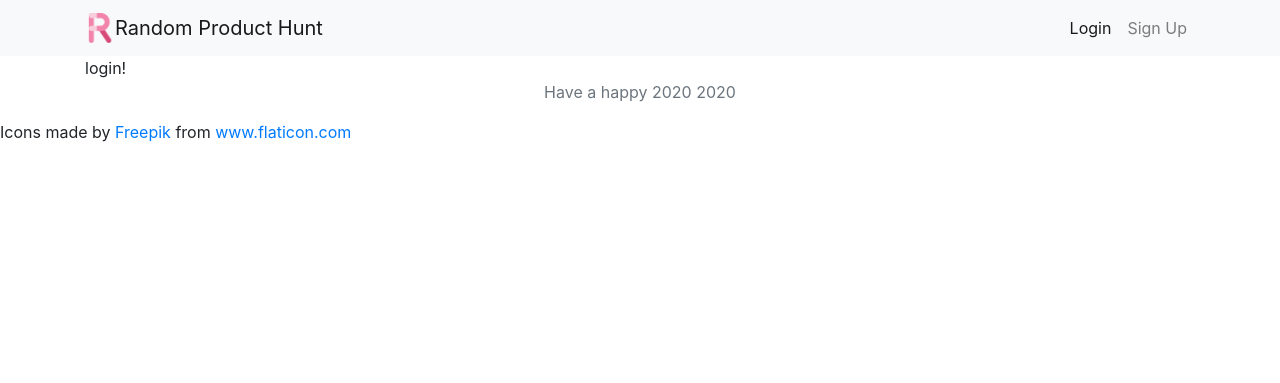
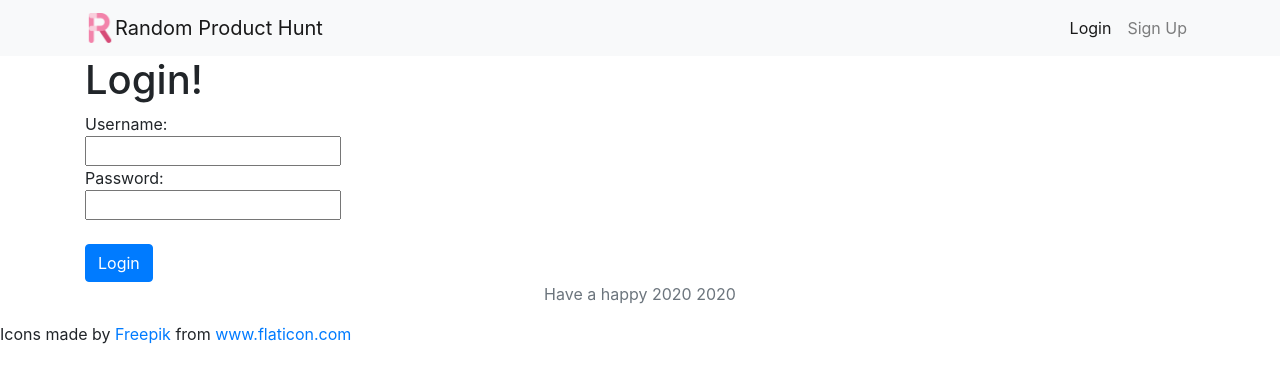
Before and after one commit to stiehlrobot/producthunter-project, a Django app: page /accounts/login in a window 1280 px wide. Shown: the top 383 px of the page. Run offline with Django 3.2, Linux system fonts and the light colour scheme; some libraries are stand-ins or nearby versions.

Commit message:
added login and sign up functionality

```diff
--- a/accounts/templates/accounts/login.html
+++ b/accounts/templates/accounts/login.html
@@ -2,6 +2,31 @@
 
 {% block content %}
 
-login!
+{% if error %}
+{{error}}
+<br />
+<br />
+{% endif %}
+
+
+<h1>Login!</h1>
+
+<form method="POST" action="{% url 'login' %}">
+
+{% csrf_token %}
+Username:
+<br />
+<input type="text" name="username" />
+<br />
+Password:
+<br />
+<input type="password" name="password1" />
+<br />
+<br />
+
+<input class="btn btn-primary" type="submit" value="Login"/>
+</form>
+
+
 
 {% endblock %}
--- a/accounts/views.py
+++ b/accounts/views.py
@@ -1,4 +1,4 @@
-from django.shortcuts import render
+from django.shortcuts import render, redirect
 from django.contrib.auth.models import User
 from django.contrib import auth
 
@@ -7,8 +7,16 @@ def signup(request):
     if request.method == 'POST':
         #the user has info and wants account
         if request.POST['password1'] == request.POST['password2']:
-            user = User.objects.get(username=request.POST['username'])
-            return render(request, 'accounts/signup.html', {'error': 'Username has already been taken!'})
+            try:
+                user = User.objects.get(username=request.POST['username'])
+                return render(request, 'accounts/signup.html', {'error': 'Username has already been taken!'})
+            except User.DoesNotExist:
+                user = User.objects.create_user(request.POST['username'], password=request.POST['password1'])
+                auth.login(request, user)
+                return redirect('home')
+        else:
+            return render(request, 'accounts/signup.html', {'error': 'Passwords must match'})
+
     else:
         #user wants to enter info
         return render(request, 'accounts/signup.html')
@@ -16,8 +24,20 @@ def signup(request):
 def login(request):
 
     return render(request, 'accounts/login.html')
+    if request.method == 'POST':
+        user = auth.authenticate(username=request.POST['username'],password=request.POST['password'])
+        if user is not None:
+            auth.login(request, user)
+            return redirect('home')
+        else:
+            return render(request, 'accounts/login.html', {'error': 'username or password is incorrect'})
+    else:
+        return render(request, 'accounts/login.html')
 
 def logout(request):
+    if request.method == 'POST':
+        auth.logout(request)
+        return redirect('home')
     #need to route to homepage
     #and dont forget to logout
     return render(request, 'accounts/signup.html')
--- a/producthunter/templates/base.html
+++ b/producthunter/templates/base.html
@@ -59,9 +59,17 @@
             </button>
             <div class="collapse navbar-collapse" id="navbarNavAltMarkup">
               <div class="navbar-nav ml-auto">
-                <a class="nav-item nav-link active" href="#">Login<span class="sr-only">(current)</span></a>
-                <a class="nav-item nav-link" href="#">Sign Up</a>
+                {% if user.is_authenticated %}
+                <a class="nav-item nav-link" href="document.getElementByID('logout').submit()">Logout</a>
+                <form id="logout" method="POST" action={% url 'logout' %}>
+                {% csrf_token %}
+                <input type="hidden"/>
+                </form>
+                {% else %}
 
+                <a class="nav-item nav-link active" href="{% url 'login' %}">Login<span class="sr-only">(current)</span></a>
+                <a class="nav-item nav-link" href="{% url 'signup' %}">Sign Up</a>
+                {% endif %}
               </div>
             </div>
             </div>
```
